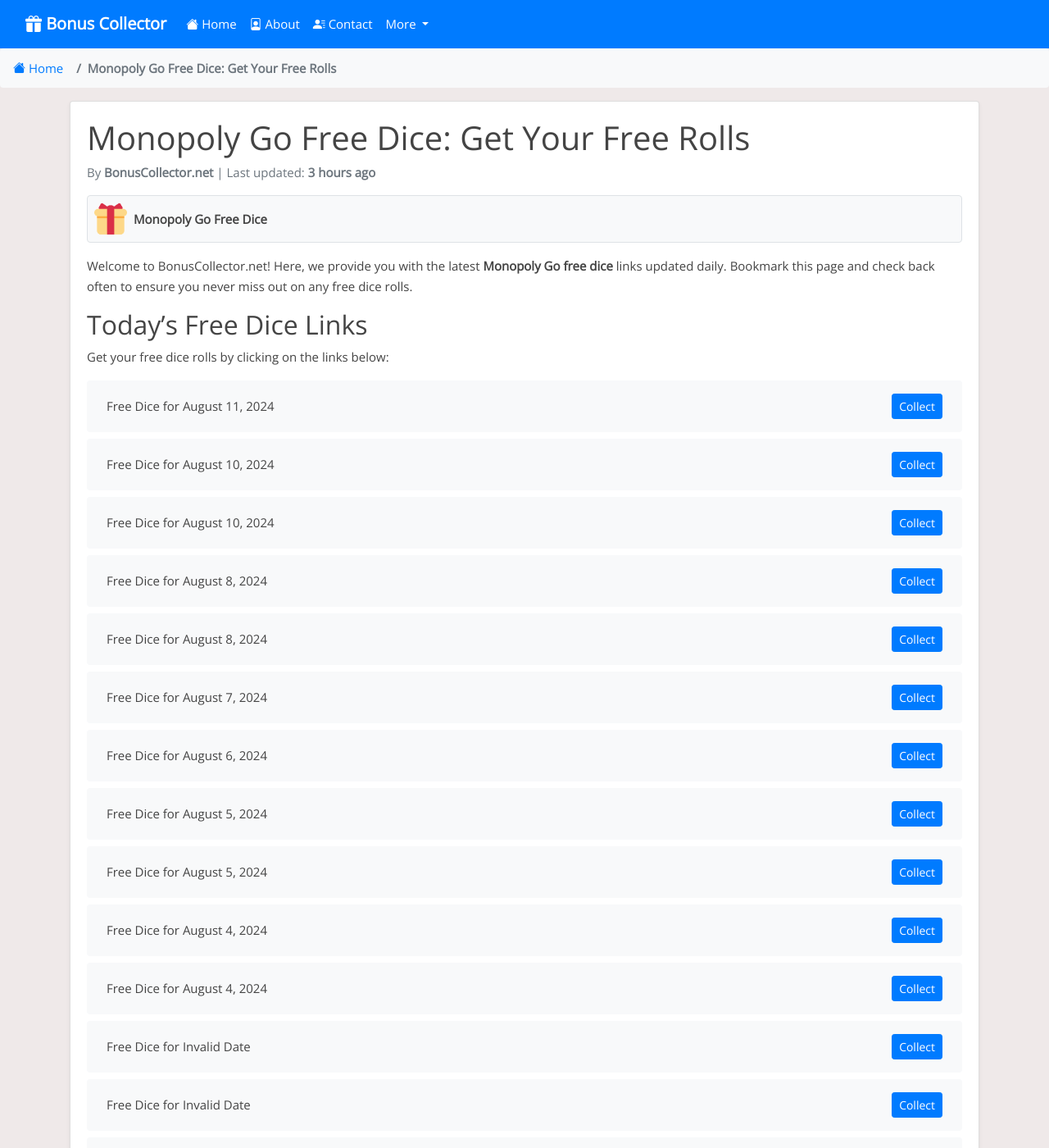
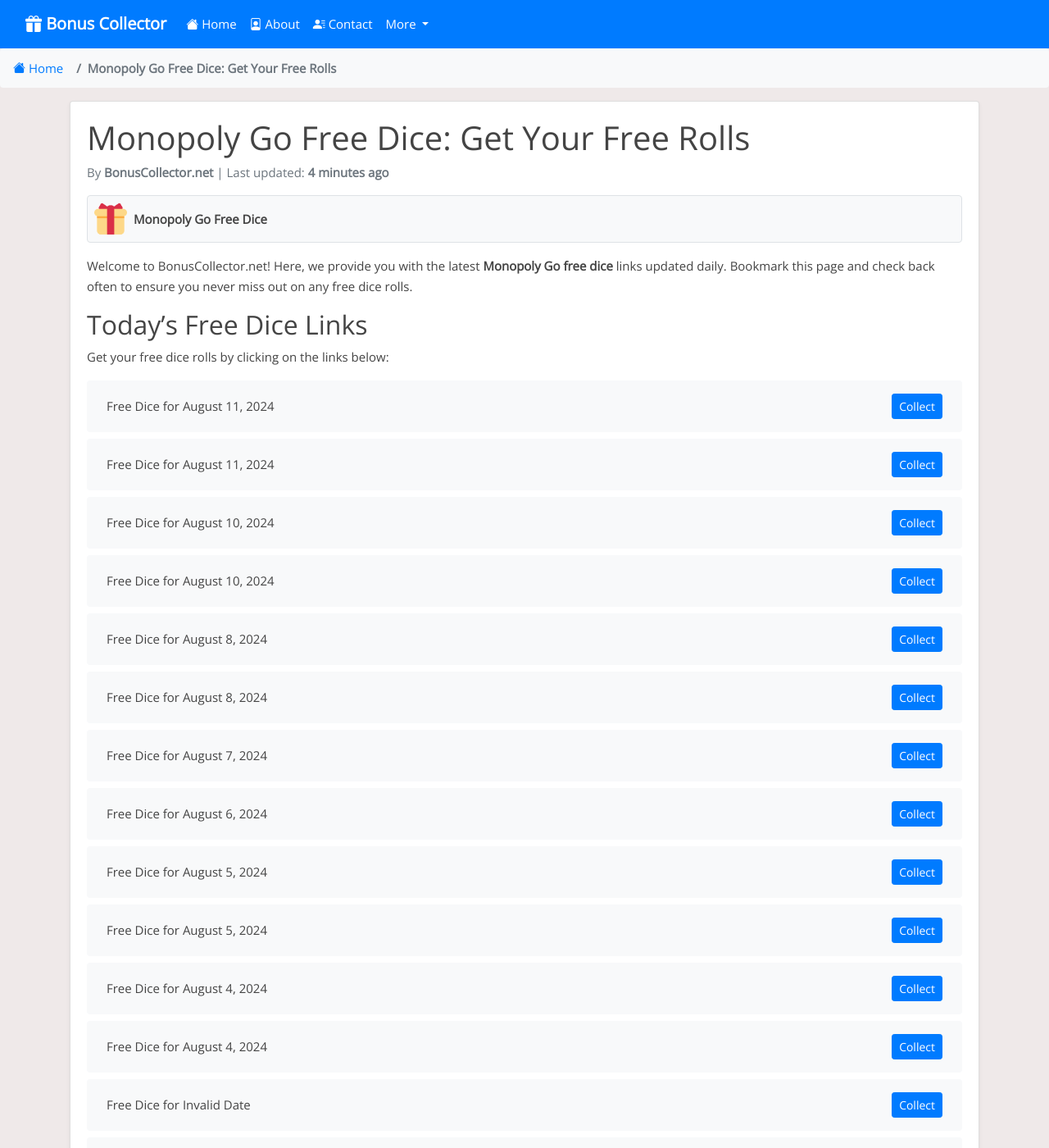
Before and after one commit to Prollad99/bs-net, a Jekyll site: the page built from _posts/2024-06-29-monopoly-go.md, in a window 1280 px wide and 1400 px high. Shown: the whole window at 82% size. Built offline with Jekyll 4.4.1, drawn with Linux system fonts in a browser that asks for light colours; nearby versions of some CDN libraries; comment, search, counter and statistics services are not loaded.

Commit message:
Update monopoly-go reward links and last modified date

```diff
--- a/_data/include_files.yml
+++ b/_data/include_files.yml
@@ -32,7 +32,7 @@
   last_modified: 2024-08-11 09:10:16
 
 monopoly-go.html:
-  last_modified: 2024-08-11 14:08:32
+  last_modified: 2024-08-11 17:33:27
 
 doubledown-casino.html:
   last_modified: 2024-08-11 11:07:57
--- a/_includes/monopoly-go.html
+++ b/_includes/monopoly-go.html
@@ -1,4 +1,8 @@
 <ul class="list-group mt-3 mb-4">
+  <li class="list-group-item d-flex justify-content-between align-items-center">
+    <span>Free Dice for August 11, 2024</span>
+    <a href="https://mply.io/0AFwVmQw8uc" class="btn btn-primary btn-sm">Collect</a>
+  </li>
   <li class="list-group-item d-flex justify-content-between align-items-center">
     <span>Free Dice for August 11, 2024</span>
     <a href="https://2tdd.adj.st/reward-link/bnkdhgeswws36u9?adjust_t=i2f8o2i_4btbvwg&adjust_deeplink_js=1" class="btn btn-primary btn-sm">Collect</a>
@@ -395,8 +399,4 @@
     <span>Free Dice for Invalid Date</span>
     <a href="https://2tdd.adj.st/reward-link/jgtr278i75ddd?adjust_t=i2f8o2i_4btbvwg&adjust_deeplink_js=1" class="btn btn-primary btn-sm">Collect</a>
   </li>
-  <li class="list-group-item d-flex justify-content-between align-items-center">
-    <span>Free Dice for Invalid Date</span>
-    <a href="https://mply.io/5lzvi734-34" class="btn btn-primary btn-sm">Collect</a>
-  </li>
 </ul>
```
Also changed, not shown: links-json/monopoly-go.json (+4 -3 lines).
